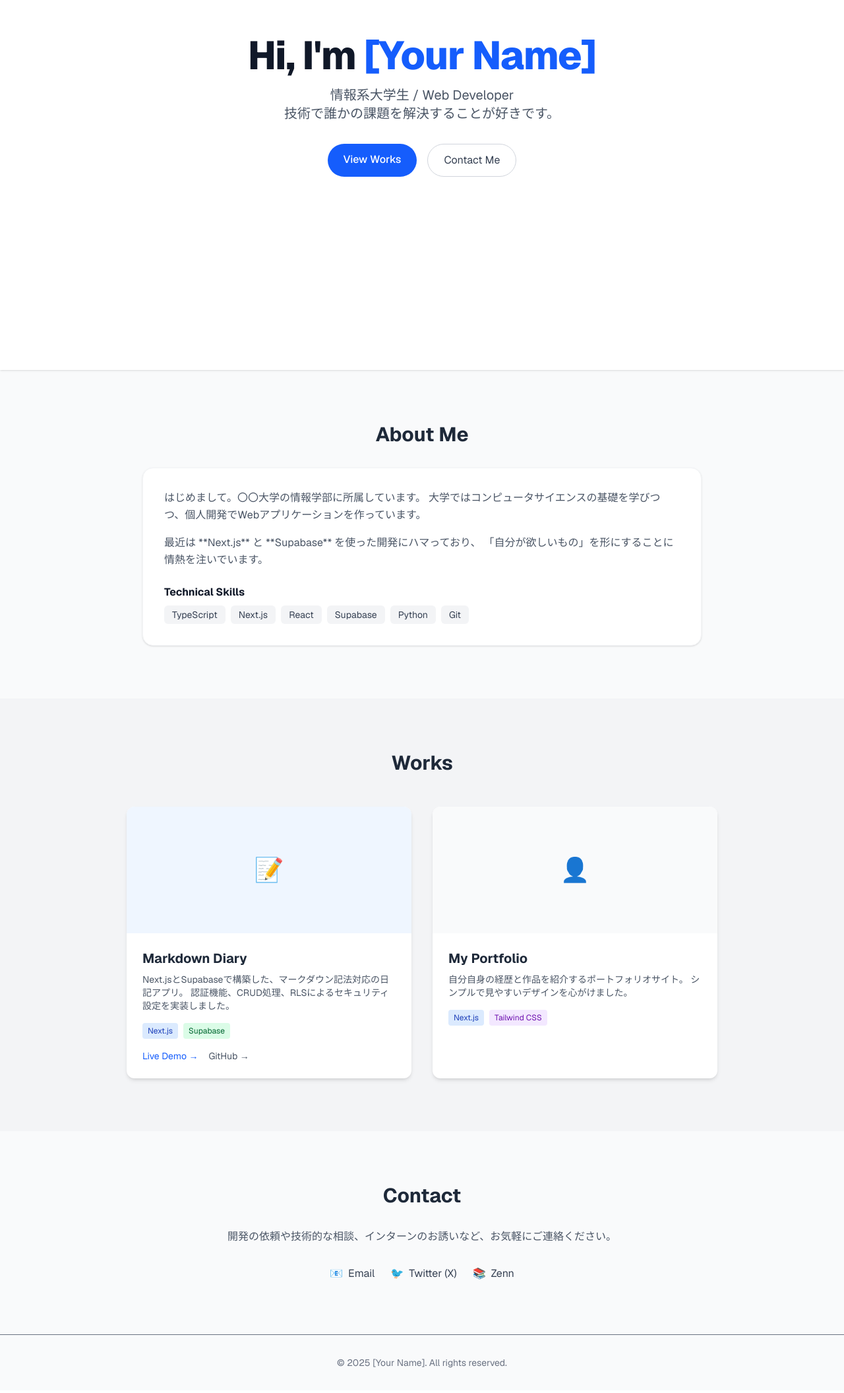
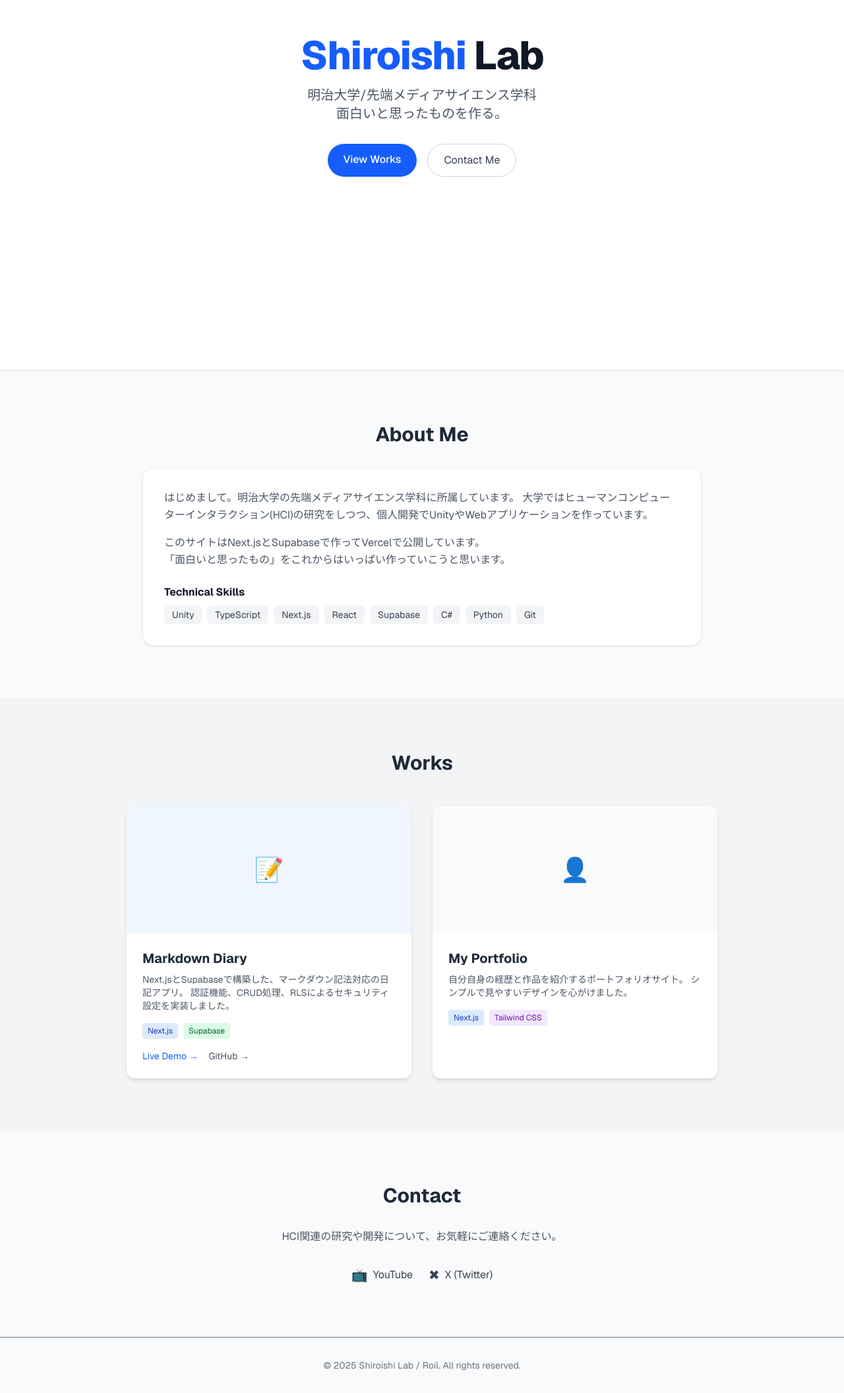
Before and after one commit to Roiril/my-portfolio, a Next.js app: page / in a window 1280 px wide. Shown: the part 239-2351 px from the top of the page at 66% size. Built offline with nearby package versions, Linux system fonts and the light colour scheme.

Commit message:
create portfolio

```diff
--- a/app/page.tsx
+++ b/app/page.tsx
@@ -8,12 +8,12 @@ export default function Home() {
       <section className="flex flex-col items-center justify-center h-screen bg-white shadow-sm px-4">
         <div className="text-center space-y-4">
           <h1 className="text-5xl font-extrabold tracking-tight text-gray-900 sm:text-6xl">
-            Hi, I'm <span className="text-blue-600">[Your Name]</span>
+             <span className="text-blue-600">Shiroishi</span> Lab
           </h1>
           <p className="text-xl text-gray-600 max-w-2xl mx-auto">
-            情報系大学生 / Web Developer
+            明治大学/先端メディアサイエンス学科
             <br />
-            技術で誰かの課題を解決することが好きです。
+            面白いと思ったものを作る。
           </p>
           <div className="mt-8 flex justify-center gap-4">
             <a href="#works" className="px-6 py-3 rounded-full bg-blue-600 text-white font-medium hover:bg-blue-700 transition">
@@ -31,18 +31,18 @@ export default function Home() {
         <h2 className="text-3xl font-bold mb-8 text-center">About Me</h2>
         <div className="bg-white p-8 rounded-2xl shadow-sm border border-gray-100">
           <p className="leading-relaxed text-gray-600 mb-4">
-            はじめまして。〇〇大学の情報学部に所属しています。
-            大学ではコンピュータサイエンスの基礎を学びつつ、個人開発でWebアプリケーションを作っています。
+            はじめまして。明治大学の先端メディアサイエンス学科に所属しています。
+            大学ではヒューマンコンピューターインタラクション(HCI)の研究をしつつ、個人開発でUnityやWebアプリケーションを作っています。
           </p>
           <p className="leading-relaxed text-gray-600">
-            最近は **Next.js** と **Supabase** を使った開発にハマっており、
-            「自分が欲しいもの」を形にすることに情熱を注いでいます。
+            このサイトはNext.jsとSupabaseで作ってVercelで公開しています。 <br />
+            「面白いと思ったもの」をこれからはいっぱい作っていこうと思います。
           </p>
 
           <div className="mt-6">
             <h3 className="font-bold text-gray-900 mb-2">Technical Skills</h3>
             <div className="flex flex-wrap gap-2">
-              {['TypeScript', 'Next.js', 'React', 'Supabase', 'Python', 'Git'].map((skill) => (
+              {['Unity', 'TypeScript', 'Next.js', 'React', 'Supabase','C#' ,'Python', 'Git'].map((skill) => (
                 <span key={skill} className="px-3 py-1 bg-gray-100 text-gray-700 rounded-md text-sm">
                   {skill}
                 </span>
@@ -110,24 +110,21 @@ export default function Home() {
       <section id="contact" className="py-20 px-6 max-w-2xl mx-auto text-center">
         <h2 className="text-3xl font-bold mb-8">Contact</h2>
         <p className="text-gray-600 mb-8">
-          開発の依頼や技術的な相談、インターンのお誘いなど、お気軽にご連絡ください。
+          HCI関連の研究や開発について、お気軽にご連絡ください。
         </p>
         <div className="flex justify-center gap-6">
-          <a href="mailto:your.email@example.com" className="flex items-center gap-2 text-gray-700 hover:text-blue-600 transition">
-            <span>📧</span> Email
+          <a href="https://www.youtube.com/@Roil_HCI" target="_blank" rel="noopener noreferrer" className="flex items-center gap-2 text-gray-700 hover:text-red-600 transition">
+            <span className="text-xl">📺</span> YouTube
           </a>
-          <a href="https://twitter.com/YourTwitterHandle" target="_blank" rel="noopener noreferrer" className="flex items-center gap-2 text-gray-700 hover:text-blue-600 transition">
-            <span>🐦</span> Twitter (X)
-          </a>
-          <a href="https://zenn.dev/YourZennId" target="_blank" rel="noopener noreferrer" className="flex items-center gap-2 text-gray-700 hover:text-blue-600 transition">
-            <span>📚</span> Zenn
+          <a href="https://x.com/Roil_HCI" target="_blank" rel="noopener noreferrer" className="flex items-center gap-2 text-gray-700 hover:text-blue-600 transition">
+            <span className="text-xl">✖</span> X (Twitter)
           </a>
         </div>
       </section>
 
       {/* フッター */}
       <footer className="py-8 text-center text-gray-500 text-sm border-t">
-        © {new Date().getFullYear()} [Your Name]. All rights reserved.
+        © {new Date().getFullYear()} Shiroishi Lab / Roil. All rights reserved.
       </footer>
     </main>
   );
```
